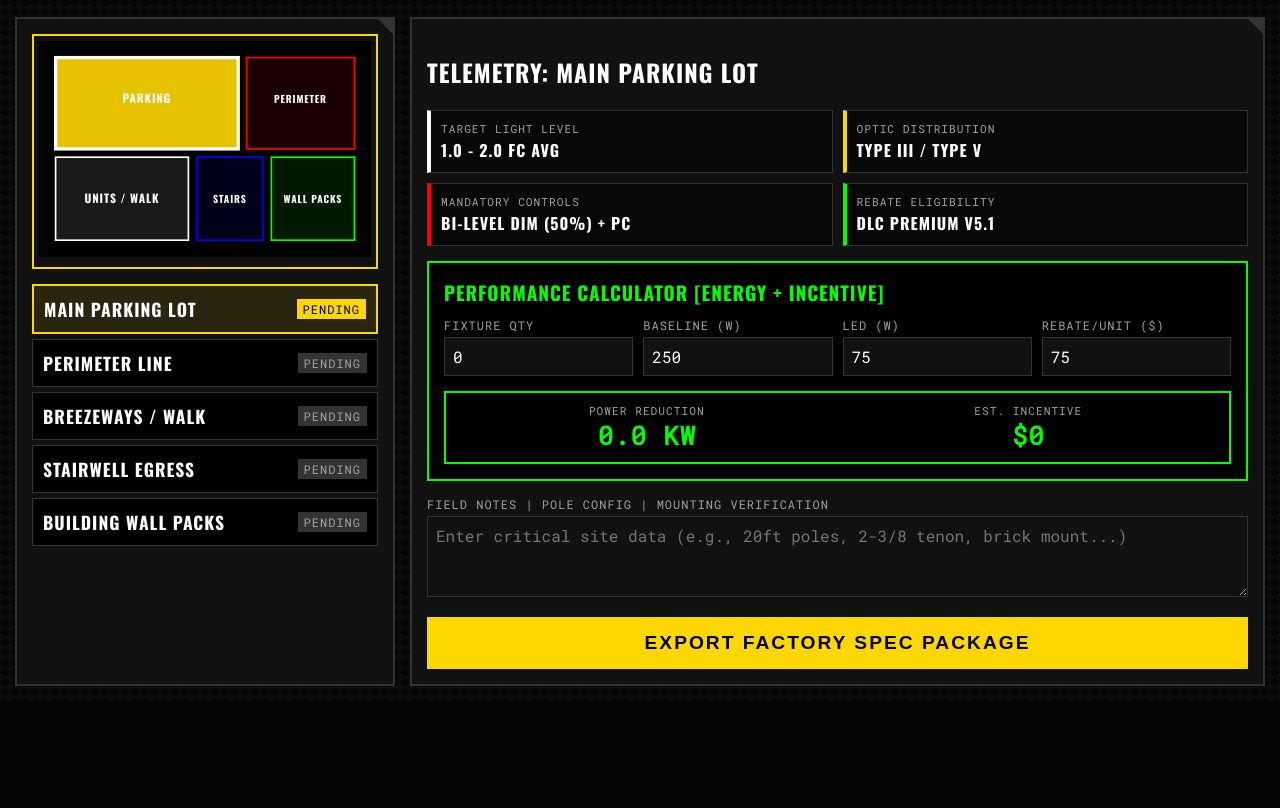
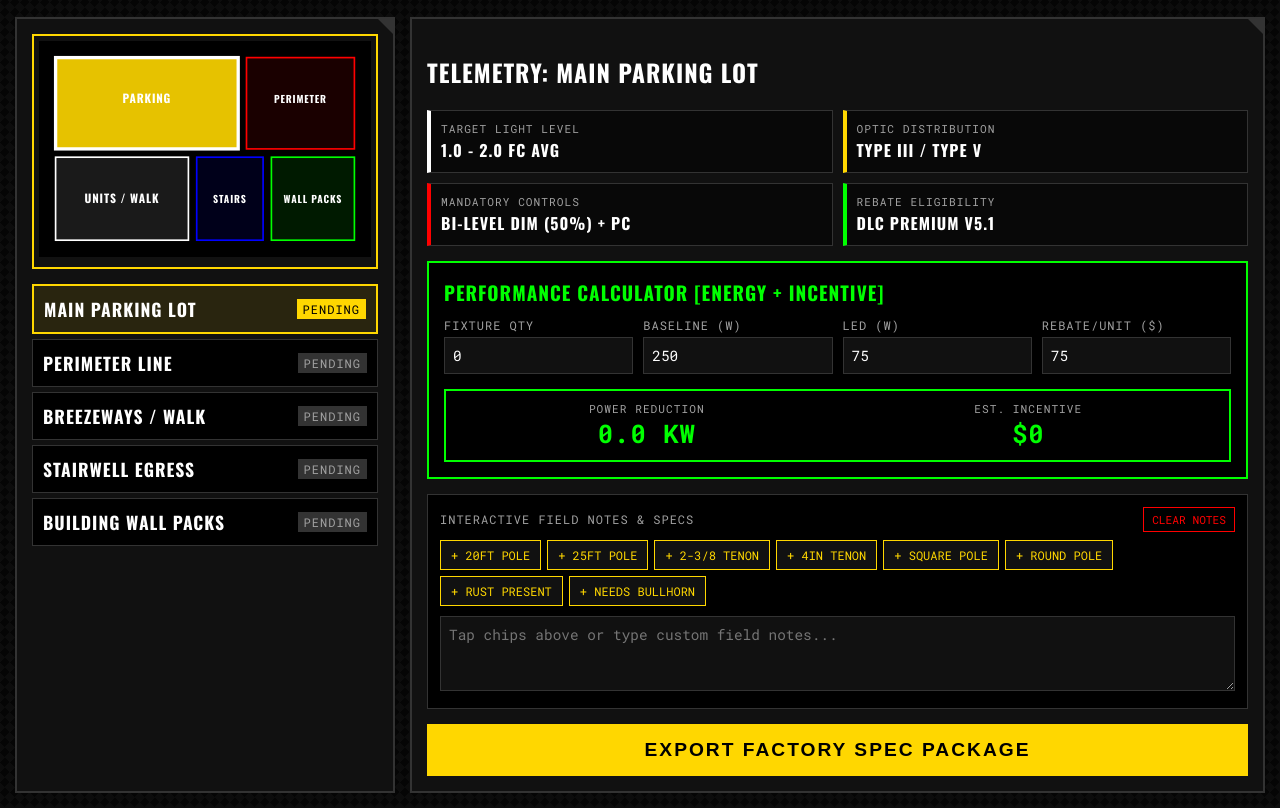
Before and after one commit to miklamx/lighting-app, a plain HTML site: page index.html in a window 1280 px wide. Shown: the part 103-911 px from the top of the page. Before the commit the page ends 804 px from the top, so only its background shows below. Drawn offline with nearby package versions, Linux system fonts and the light colour scheme.

Commit message:
Refactor HTML and CSS for improved clarity and functionality
Updated font import and improved CSS variable declarations for clarity and consistency. Enhanced interactive elements and added quick chip functionality for field notes.

```diff
--- a/index.html
+++ b/index.html
@@ -4,27 +4,26 @@
     <meta charset="UTF-8">
     <meta name="viewport" content="width=device-width, initial-scale=1.0">
     <title>MULTI-FAMILY LIGHTING | HIGH-PERFORMANCE SPECIFIER</title>
-    <!-- Importing an aggressive, condensed font from Google Fonts -->
-    <link href="https://fonts.googleapis.com/css2?family=Oswald:wght@500;700&family=Roboto+Mono&display=swap" rel="stylesheet">
+    <!-- Importing aggressive fonts from Google Fonts -->
+    <link href="https://fonts.googleapis.com/css2?family=Oswald:wght@500;700&family=Roboto+Mono:wght@400;700&display=swap" rel="stylesheet">
     <style>
         :root {
             /* NASCAR Inspired Palette */
-            --bg-asphalt: #050505; /* Deep Black */
-            --bg-cockpit: #111111; /* Slightly Lighter Carbon/Grey */
-            --velocity-yellow: #FFD700; /* Main Interactive Accent */
-            --caution-red: #FF0000; /* Warnings / Urgent Data */
-            --green-flag: #00FF00; /* Savings / Confirmations */
+            --bg-asphalt: #050505;
+            --bg-cockpit: #111111;
+            --velocity-yellow: #FFD700;
+            --caution-red: #FF0000;
+            --green-flag: #00FF00;
             --text-main: #FFFFFF;
             --text-muted: #A0A0A0;
-            --border-hard: #333333; /* Dark, angled borders */
+            --border-hard: #333333;
         }
 
         body {
-            font-family: 'Oswald', sans-serif; /* Powerful, all-caps default */
-            text-transform: uppercase; /* Force high-energy typography */
+            font-family: 'Oswald', sans-serif;
+            text-transform: uppercase;
             letter-spacing: 1px;
             background-color: var(--bg-asphalt);
-            /* Subtle Carbon Fiber Pattern Overlay */
             background-image:
                 linear-gradient(45deg, rgba(20,20,20,0.5) 25%, transparent 25%),
                 linear-gradient(-45deg, rgba(20,20,20,0.5) 25%, transparent 25%),
@@ -41,7 +40,7 @@
             justify-content: space-between;
             align-items: center;
             margin-bottom: 20px;
-            border-bottom: 4px solid var(--velocity-yellow); /* Thick racing stripe */
+            border-bottom: 4px solid var(--velocity-yellow);
             padding-bottom: 10px;
         }
 
@@ -64,7 +63,7 @@
             margin-top: -10px;
             margin-bottom: 20px;
             font-family: 'Roboto Mono', monospace;
-            text-transform: none; /* Lower case allowed here for readability */
+            text-transform: none;
         }
 
         .main-container {
@@ -82,12 +81,11 @@
         .panel {
             background-color: var(--bg-cockpit);
             border: 2px solid var(--border-hard);
-            border-radius: 0; /* Hard edges, no rounding */
+            border-radius: 0;
             padding: 15px;
             position: relative;
         }
 
-        /* Angled corner visual effect on panels */
         .panel::before {
             content: '';
             position: absolute;
@@ -118,7 +116,7 @@
         }
 
         .map-zone:hover, .map-zone.active {
-            fill-opacity: 0.9; /* High contrast select */
+            fill-opacity: 0.9;
             stroke-width: 4;
             stroke: #FFFFFF;
         }
@@ -168,7 +166,6 @@
             color: #000000;
         }
 
-        /* Detail Card Grid: High Data Density */
         .spec-grid {
             display: grid;
             grid-template-columns: repeat(2, 1fr);
@@ -180,10 +177,9 @@
             background-color: rgba(0, 0, 0, 0.5);
             padding: 10px;
             border: 1px solid var(--border-hard);
-            border-left: 4px solid var(--border-hard); /* Default neutral */
+            border-left: 4px solid var(--border-hard);
         }
 
-        /* Specific border colors per data type */
         .spec-box.light-level { border-left-color: #FFFFFF; }
         .spec-box.optic { border-left-color: var(--velocity-yellow); }
         .spec-box.control { border-left-color: var(--caution-red); }
@@ -203,9 +199,8 @@
             color: var(--text-main);
         }
 
-        /* Calculator Panel - High Performance Section */
         .calculator-panel {
-            border: 2px solid var(--green-flag); /* "GO" color */
+            border: 2px solid var(--green-flag);
             padding: 15px;
             margin-top: 15px;
             background-color: #000000;
@@ -236,24 +231,23 @@
             font-family: 'Roboto Mono', monospace;
         }
 
-        .form-group input, .form-group textarea {
+        .form-group input, .form-group textarea, .form-group select {
             width: 100%;
             padding: 8px;
             background-color: #111111;
             border: 1px solid var(--border-hard);
             color: var(--text-main);
-            font-family: 'Roboto Mono', monospace; /* Monospace input data */
-            font-size: 1rem;
+            font-family: 'Roboto Mono', monospace;
+            font-size: 0.9rem;
             box-sizing: border-box;
             border-radius: 0;
         }
 
-        .form-group input:focus, .form-group textarea:focus {
+        .form-group input:focus, .form-group textarea:focus, .form-group select:focus {
             outline: none;
             border-color: var(--velocity-yellow);
         }
 
-        /* ROI Digital Display Look */
         .roi-summary {
             margin-top: 15px;
             padding: 10px;
@@ -275,15 +269,65 @@
             font-size: 1.6rem;
             font-weight: bold;
             color: var(--green-flag);
-            font-family: 'Roboto Mono', monospace; /* Digital meter style */
+            font-family: 'Roboto Mono', monospace;
         }
 
-        /* Large Notes Area */
-        .notes-area {
+        /* Interactive Field Notes Styling */
+        .notes-panel {
             margin-top: 15px;
+            border: 1px solid var(--border-hard);
+            padding: 12px;
+            background-color: #000000;
         }
 
-        /* High-Speed Call to Action Button */
+        .chip-container {
+            display: flex;
+            flex-wrap: wrap;
+            gap: 6px;
+            margin-bottom: 10px;
+        }
+
+        .chip-btn {
+            background-color: #111111;
+            color: var(--velocity-yellow);
+            border: 1px solid var(--velocity-yellow);
+            padding: 6px 10px;
+            font-family: 'Roboto Mono', monospace;
+            font-size: 0.75rem;
+            cursor: pointer;
+            text-transform: uppercase;
+            transition: all 0.1s ease;
+        }
+
+        .chip-btn:hover {
+            background-color: var(--velocity-yellow);
+            color: #000000;
+            font-weight: bold;
+        }
+
+        .btn-clear {
+            background-color: transparent;
+            color: var(--caution-red);
+            border: 1px solid var(--caution-red);
+            padding: 4px 8px;
+            font-family: 'Roboto Mono', monospace;
+            font-size: 0.7rem;
+            cursor: pointer;
+            margin-left: auto;
+        }
+
+        .btn-clear:hover {
+            background-color: var(--caution-red);
+            color: #FFFFFF;
+        }
+
+        .notes-header {
+            display: flex;
+            justify-content: space-between;
+            align-items: center;
+            margin-bottom: 8px;
+        }
+
         .btn-action {
             background-color: var(--velocity-yellow);
             color: #000000;
@@ -296,11 +340,9 @@
             width: 100%;
             text-transform: uppercase;
             letter-spacing: 2px;
-            position: relative;
             transition: background-color 0.1s ease;
         }
 
-        /* "Caution Flag" pattern overlay on button hover */
         .btn-action:hover {
             background-color: #FFFFFF;
             background-image: linear-gradient(45deg, #000 25%, transparent 25%, transparent 50%, #000 50%, #000 75%, transparent 75%, transparent);
@@ -332,25 +374,19 @@
 <div class="main-container">
     <div class="panel">
         <div class="site-map-container">
-            <!-- Interative Site Blueprint -->
             <svg class="site-map-svg" viewBox="0 0 400 260">
-                <!-- Main Parking (Velocity Yellow) -->
                 <rect id="svg-parking" class="map-zone" x="20" y="20" width="220" height="110" fill="#FFD700" stroke="#FFD700" onclick="selectZoneById('parking')"/>
                 <text x="130" y="75" fill="#FFFFFF" font-size="14" font-weight="700" text-anchor="middle" pointer-events="none">PARKING</text>
 
-                <!-- Perimeter Line (Caution Red) -->
                 <rect id="svg-perimeter-parking" class="map-zone" x="250" y="20" width="130" height="110" fill="#FF0000" stroke="#FF0000" onclick="selectZoneById('perimeter-parking')"/>
                 <text x="315" y="75" fill="#FFFFFF" font-size="12" font-weight="700" text-anchor="middle" pointer-events="none">PERIMETER</text>
 
-                <!-- Breezeways (Pure White) -->
                 <rect id="svg-breezeways" class="map-zone" x="20" y="140" width="160" height="100" fill="#FFFFFF" stroke="#FFFFFF" onclick="selectZoneById('breezeways')"/>
                 <text x="100" y="195" fill="#FFFFFF" font-size="14" font-weight="700" text-anchor="middle" pointer-events="none">UNITS / WALK</text>
 
-                <!-- Stairwells (High Intensity Blue) -->
                 <rect id="svg-stairwells" class="map-zone" x="190" y="140" width="80" height="100" fill="#0000FF" stroke="#0000FF" onclick="selectZoneById('stairwells')"/>
                 <text x="230" y="195" fill="#FFFFFF" font-size="12" font-weight="700" text-anchor="middle" pointer-events="none">STAIRS</text>
 
-                <!-- Building Wall (Green Flag) -->
                 <rect id="svg-perimeter-bldg" class="map-zone" x="280" y="140" width="100" height="100" fill="#00FF00" stroke="#00FF00" onclick="selectZoneById('perimeter-bldg')"/>
                 <text x="330" y="195" fill="#FFFFFF" font-size="12" font-weight="700" text-anchor="middle" pointer-events="none">WALL PACKS</text>
             </svg>
@@ -359,7 +395,6 @@
         <ul class="zone-list" id="zoneList"></ul>
     </div>
 
-    <!-- Active Zone Telemetry Display -->
     <div class="panel" id="detailCard">
         <!-- Content populated via JS -->
     </div>
@@ -367,11 +402,71 @@
 
 <script>
     const zoneData = [
-        { id: "parking", title: "MAIN PARKING LOT", fc: "1.0 - 2.0 FC AVG", optics: "TYPE III / TYPE V", controls: "BI-LEVEL DIM (50%) + PC", fixtures: "POLE-MOUNT AREA LIGHTS", dlcTier: "DLC PREMIUM V5.1", baseWattage: 250, ledWattage: 75, estRebatePerFixture: 75 },
-        { id: "perimeter-parking", title: "PERIMETER LINE", fc: "1.0 - 1.5 FC AVG", optics: "TYPE IV FWD THROW", controls: "BI-LEVEL DIM + PC", fixtures: "FULL-CUTOFF W/ SHIELDS", dlcTier: "DLC PREMIUM V5.1", baseWattage: 250, ledWattage: 80, estRebatePerFixture: 75 },
-        { id: "breezeways", title: "BREEZEWAYS / WALK", fc: "3.0 - 5.0 FC AVG", optics: "WIDE SURFACE", controls: "BI-LEVEL MOTION + PC", fixtures: "CEILING PUCK / CANOPY", dlcTier: "DLC STANDARD V5.1", baseWattage: 70, ledWattage: 20, estRebatePerFixture: 25 },
-        { id: "stairwells", title: "STAIRWELL EGRESS", fc: "5.0 - 10.0 FC MIN", optics: "WIDE SYMMETRIC", controls: "24/7 + EM BACKUP", fixtures: "VANDAL-RESISTANT WALL", dlcTier: "DLC STANDARD V5.1", baseWattage: 100, ledWattage: 30, estRebatePerFixture: 35 },
-        { id: "perimeter-bldg", title: "BUILDING WALL PACKS", fc: "1.5 - 3.0 FC AVG", optics: "TYPE III / FWD THROW", controls: "INTEGRATED MOTION (30%)", fixtures: "FULL-CUTOFF ARCH LED", dlcTier: "DLC PREMIUM V5.1", baseWattage: 175, ledWattage: 45, estRebatePerFixture: 50 }
+        {
+            id: "parking",
+            title: "MAIN PARKING LOT",
+            fc: "1.0 - 2.0 FC AVG",
+            optics: "TYPE III / TYPE V",
+            controls: "BI-LEVEL DIM (50%) + PC",
+            fixtures: "POLE-MOUNT AREA LIGHTS",
+            dlcTier: "DLC PREMIUM V5.1",
+            baseWattage: 250,
+            ledWattage: 75,
+            estRebatePerFixture: 75,
+            quickChips: ["20ft Pole", "25ft Pole", "2-3/8 Tenon", "4in Tenon", "Square Pole", "Round Pole", "Rust Present", "Needs Bullhorn"]
+        },
+        {
+            id: "perimeter-parking",
+            title: "PERIMETER LINE",
+            fc: "1.0 - 1.5 FC AVG",
+            optics: "TYPE IV FWD THROW",
+            controls: "BI-LEVEL DIM + PC",
+            fixtures: "FULL-CUTOFF W/ SHIELDS",
+            dlcTier: "DLC PREMIUM V5.1",
+            baseWattage: 250,
+            ledWattage: 80,
+            estRebatePerFixture: 75,
+            quickChips: ["House-Side Shield Req", "Property Line Adjacent", "20ft Pole", "Zero Spill Mandate", "Single Arm Mount"]
+        },
+        {
+            id: "breezeways",
+            title: "BREEZEWAYS / WALK",
+            fc: "3.0 - 5.0 FC AVG",
+            optics: "WIDE SURFACE",
+            controls: "BI-LEVEL MOTION + PC",
+            fixtures: "CEILING PUCK / CANOPY",
+            dlcTier: "DLC STANDARD V5.1",
+            baseWattage: 70,
+            ledWattage: 20,
+            estRebatePerFixture: 25,
+            quickChips: ["Concrete Ceiling", "Soffit Mount", "J-Box Existing", "Low Clearance", "8ft Height", "10ft Height"]
+        },
+        {
+            id: "stairwells",
+            title: "STAIRWELL EGRESS",
+            fc: "5.0 - 10.0 FC MIN",
+            optics: "WIDE SYMMETRIC",
+            controls: "24/7 + EM BACKUP",
+            fixtures: "VANDAL-RESISTANT WALL",
+            dlcTier: "DLC STANDARD V5.1",
+            baseWattage: 100,
+            ledWattage: 30,
+            estRebatePerFixture: 35,
+            quickChips: ["EM Battery Backup Req", "Vandal Lens Req", "Steel Frame", "Concrete Wall", "Continuous Operation"]
+        },
+        {
+            id: "perimeter-bldg",
+            title: "BUILDING WALL PACKS",
+            fc: "1.5 - 3.0 FC AVG",
+            optics: "TYPE III / FWD THROW",
+            controls: "INTEGRATED MOTION (30%)",
+            fixtures: "FULL-CUTOFF ARCH LED",
+            dlcTier: "DLC PREMIUM V5.1",
+            baseWattage: 175,
+            ledWattage: 45,
+            estRebatePerFixture: 50,
+            quickChips: ["Brick Mount", "Stucco / EIFS Mount", "Wood Siding", "Covers Footprint", "12ft Mounting Ht", "15ft Mounting Ht"]
+        }
     ];
 
     let currentZone = zoneData[0];
@@ -408,7 +503,6 @@
             li.onclick = () => selectZoneById(zone.id);
             listEl.appendChild(li);
 
-            // Update SVG map visual states
             const svgEl = document.getElementById(`svg-${zone.id}`);
             if (svgEl) {
                 if (zone.id === currentZone.id) {
@@ -423,6 +517,11 @@
     function renderDetailCard() {
         const cardEl = document.getElementById("detailCard");
         const currentAudit = auditData[currentZone.id];
+
+        // Generate Quick Chips HTML
+        const chipsHtml = currentZone.quickChips.map(chip =>
+            `<button class="chip-btn" onclick="addChipNote('${chip}')">+ ${chip}</button>`
+        ).join('');
 
         cardEl.innerHTML = `
             <h2>TELEMETRY: ${currentZone.title}</h2>
@@ -479,9 +578,19 @@
                 </div>
             </div>
 
-            <div class="form-group notes-area">
-                <label>FIELD NOTES | POLE CONFIG | MOUNTING VERIFICATION</label>
-                <textarea id="fieldNotes" rows="3" placeholder="Enter critical site data (e.g., 20ft poles, 2-3/8 tenon, brick mount...)" onchange="saveNotes()">${currentAudit.notes}</textarea>
+            <div class="notes-panel">
+                <div class="notes-header">
+                    <label style="font-family: 'Roboto Mono', monospace; font-size: 0.75rem; color: var(--text-muted);">INTERACTIVE FIELD NOTES & SPECS</label>
+                    <button class="btn-clear" onclick="clearNotes()">CLEAR NOTES</button>
+                </div>
+
+                <div class="chip-container">
+                    ${chipsHtml}
+                </div>
+
+                <div class="form-group">
+                    <textarea id="fieldNotes" rows="3" placeholder="Tap chips above or type custom field notes..." onchange="saveNotes()">${currentAudit.notes}</textarea>
+                </div>
             </div>
 
             <button class="btn-action" onclick="generateTransmittal()">EXPORT FACTORY SPEC PACKAGE</button>
@@ -491,19 +600,38 @@
         updateCalculations();
     }
 
+    function addChipNote(text) {
+        const textarea = document.getElementById("fieldNotes");
+        let currentText = textarea.value.trim();
+
+        if (currentText.includes(text)) return; // Prevent duplicates
+
+        if (currentText.length > 0) {
+            textarea.value = currentText + " | " + text;
+        } else {
+            textarea.value = text;
+        }
+
+        saveNotes();
+    }
+
+    function clearNotes() {
+        const textarea = document.getElementById("fieldNotes");
+        textarea.value = "";
+        saveNotes();
+    }
+
     function updateCalculations() {
         const qty = parseInt(document.getElementById("inputQty").value) || 0;
         const baseW = parseFloat(document.getElementById("inputBaseW").value) || 0;
         const ledW = parseFloat(document.getElementById("inputLedW").value) || 0;
         const rebatePerUnit = parseFloat(document.getElementById("inputRebate").value) || 0;
 
-        // Store back to active state
         auditData[currentZone.id].qty = qty;
 
         const totalKwSaved = ((baseW - ledW) * qty) / 1000;
         const totalRebate = qty * rebatePerUnit;
 
-        // Update the digital meters
         document.getElementById("summaryKw").innerText = `${totalKwSaved.toFixed(1)} KW`;
         document.getElementById("summaryRebate").innerText = `$${totalRebate.toLocaleString()}`;
 
@@ -543,7 +671,6 @@
         outputEl.innerText = JSON.stringify(payload, null, 2);
     }
 
-    // Start App
     init();
 </script>
 
```
